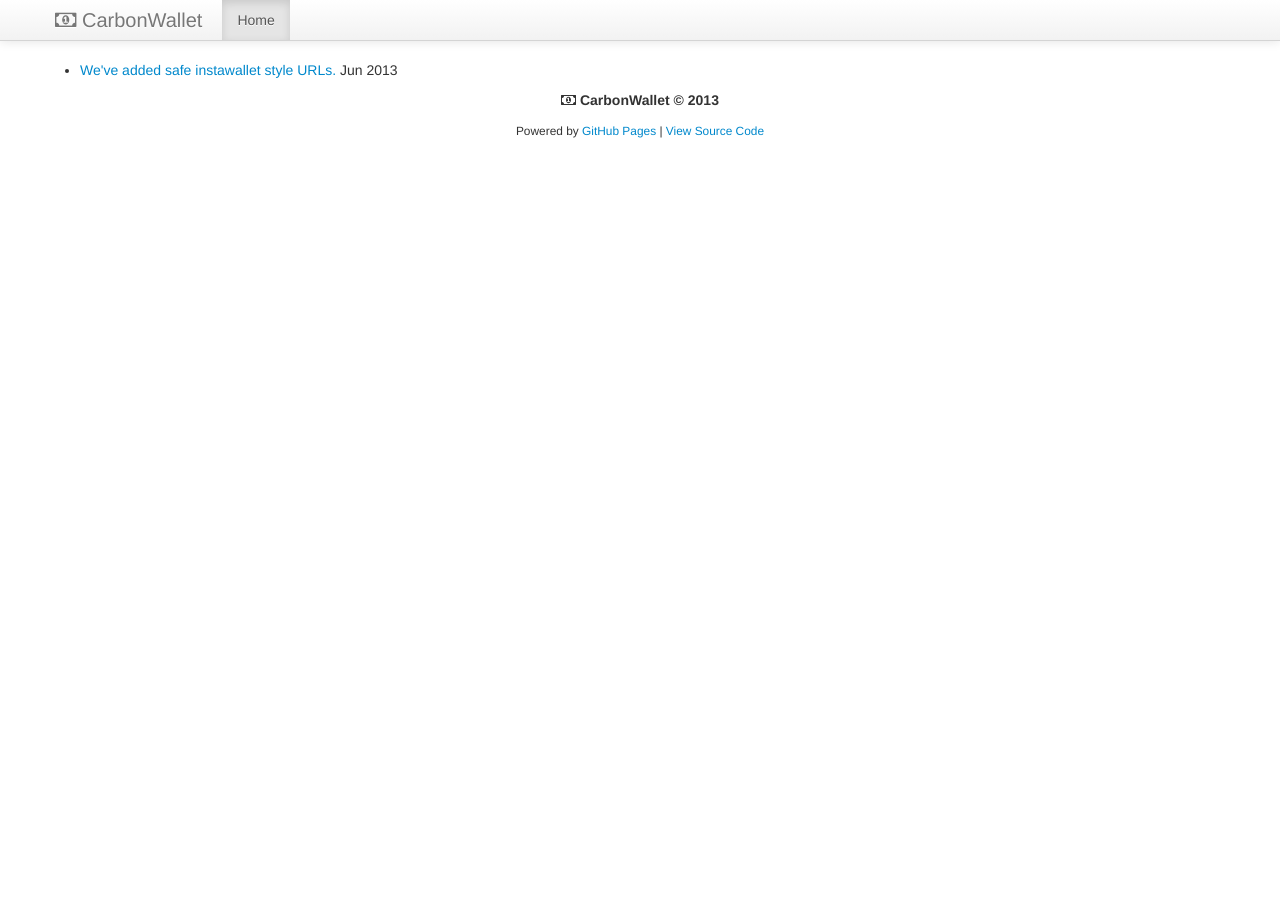
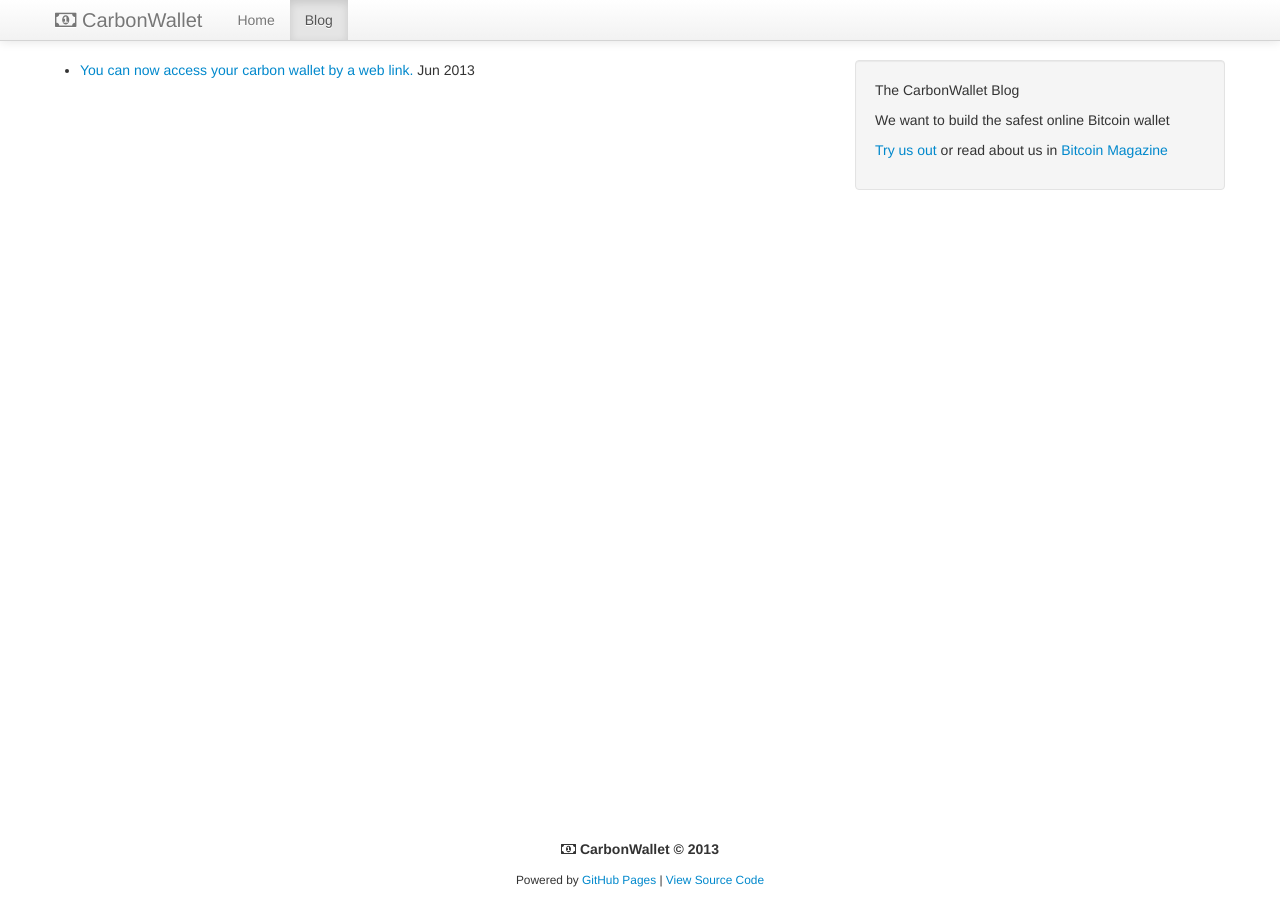
Before and after one commit to goldentechie/SOGParty, a Jekyll site: the page built from blog.html, in a window 1280 px wide. Built offline with Jekyll 4.4.1, drawn with Linux system fonts in a browser that asks for light colours.

Commit message:
Tidy up blog, ready to launch

```diff
--- a/_layouts/blog.html
+++ b/_layouts/blog.html
@@ -28,8 +28,11 @@
           <a class="brand" href="/"><i class="icon-money"></i> CarbonWallet</a>
           <div class="nav-collapse">
             <ul class="nav">
+              <li>
+                <a id="home" href="/">Home</a>
+              </li>
               <li class="active">
-                <a id="home" href="#">Home</a>
+                <a id="home" href="/blog.html">Blog</a>
               </li>
             </ul>
           </div>
@@ -42,10 +45,17 @@
           <div class="span8">
             {{content}}
           </div>
+          <div class="span4">
+            <div class="well">
+              <p>The CarbonWallet Blog</p>
+              <p>We want to build the safest online Bitcoin wallet</p>
+              <p><a href="/">Try us out</a> or read about us in <a href="http://bitcoinmagazine.com/introducing-carbon-wallet/">Bitcoin Magazine</a></p>
+            </div>
+          </div>
         </div>
       </div>
     </div>
-    <footer>
+    <footer class="navbar navbar-fixed-bottom">
       <p><i class="icon-money"></i> <strong>CarbonWallet &copy; 2013</strong></p>
       <p><small>Powered by
         <a href="http://pages.github.com">GitHub Pages</a> |
--- a/_layouts/post.html
+++ b/_layouts/post.html
@@ -5,7 +5,7 @@
 
 <article class='ten columns offset-by-four' id="article-content">
   <header class="ten columns" id="article-header">
-    <h2>{{ page.title }}</h2>
+    <h3>{{ page.title }}</h3>
   </header>
 
   <div class='ten columns gray' id="date-header">
--- a/_posts/2013-06-20-added-safe-instawallet-style-urls.textile
+++ b/_posts/2013-06-20-you-can-now-access-your-carbon-wallet-by-a-web-link.textile
@@ -1,12 +1,12 @@
 ---
 layout: post
-title: We've added safe instawallet style URLs.
+title: You can now access your carbon wallet by a web link.
 updated: 20 Jun, 2013
 ---
 
 We've now added instawallet style URL's to CarbonWallet, so you can now open a wallet as easy as.
 
-@http://carbonwallet.com/#tell-thick-yeah-friend-mock-paint-curse-emotion-silent-salty-flood-gentle@
+"http://carbonwallet.com/#tell-thick-yeah-friend-mock-paint-curse-emotion-silent-salty-flood-gentle":http://carbonwallet.com/#tell-thick-yeah-friend-mock-paint-curse-emotion-silent-salty-flood-gentle
 
 Sorry, there's no money in that wallet.
 
@@ -17,3 +17,5 @@
 @http://carbonwallet.com/#@
 
 And convert all the spaces to minus signs (-).
+
+Enjoy, The CarbonWallet team.
--- a/index.html
+++ b/index.html
@@ -68,6 +68,9 @@
             <ul class="nav">
               <li class="active">
                 <a id="home" href="#">Home</a>
+              </li>
+              <li>
+                <a id="blog" href="/blog.html">Blog</a>
               </li>
             </ul>
             <ul class="nav pull-right">
```
